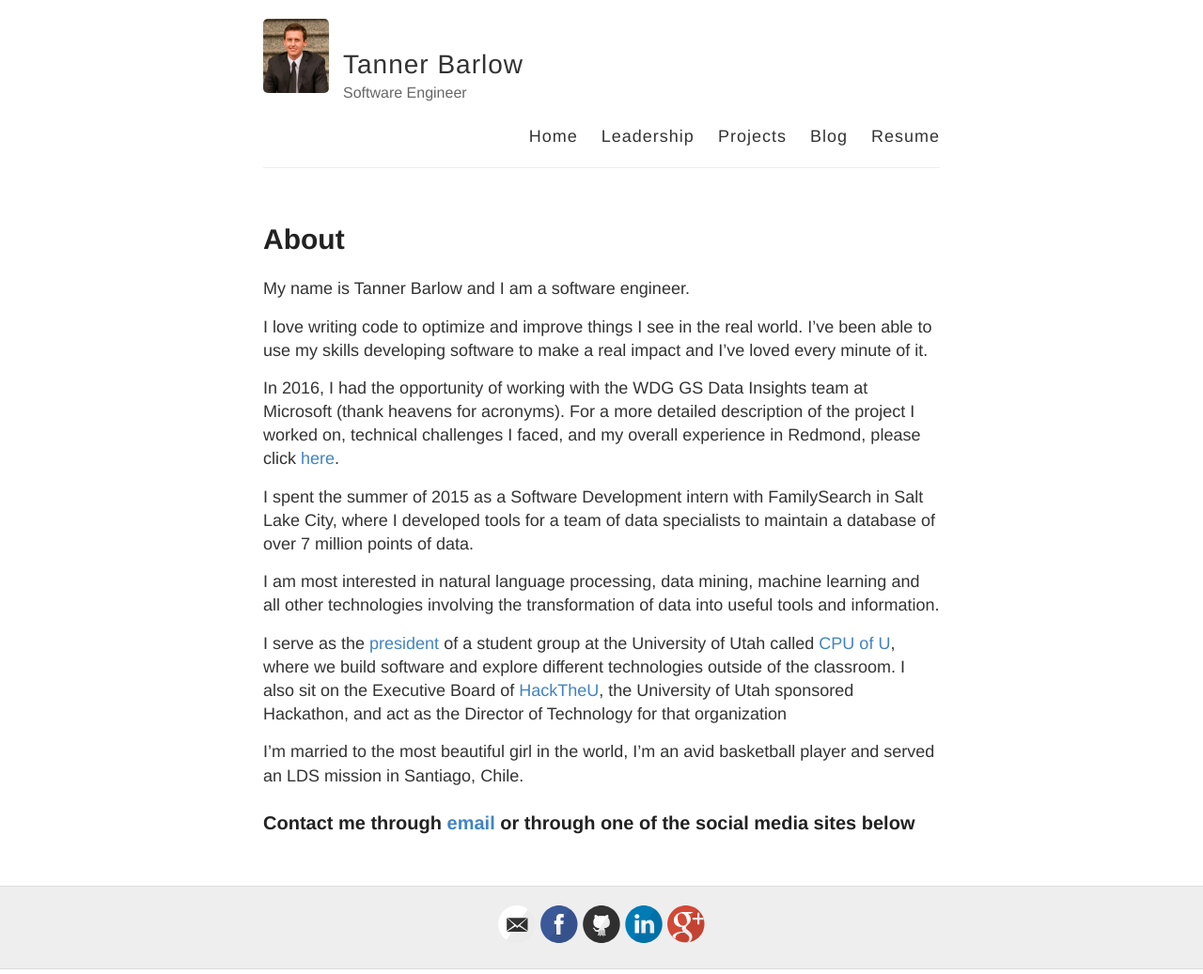
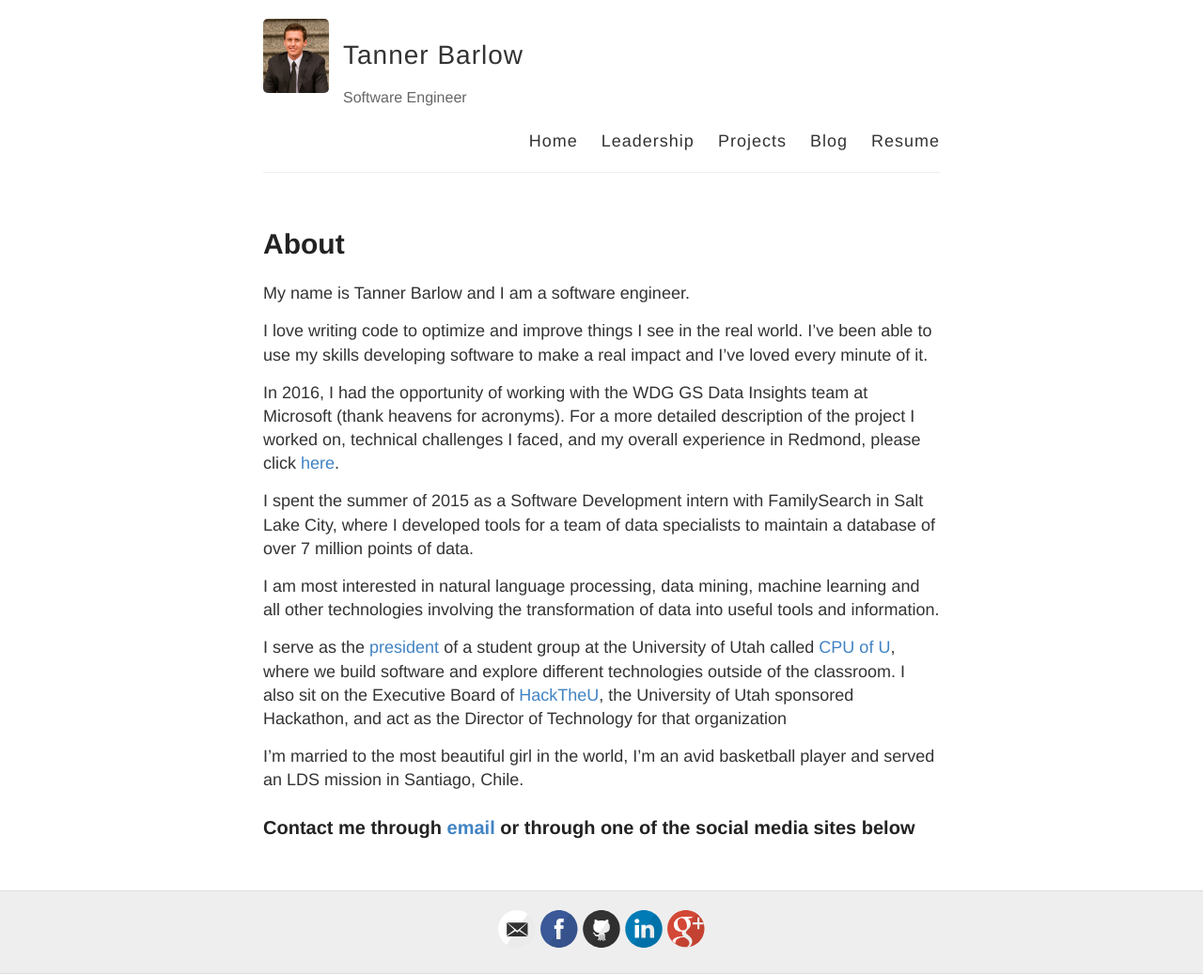
Before and after one commit to tbarlow12/tbarlow12.github.io, a Jekyll site: the page built from index.md, in a window 1280 px wide. Shown: the whole page at 94% size. Built offline with Jekyll 4.4.1, drawn with Linux system fonts in a browser that asks for light colours.

Commit message:
remove break and add p

```diff
--- a/_layouts/default.html
+++ b/_layouts/default.html
@@ -23,8 +23,7 @@
           <a href="{{ site.baseurl }}/" class="site-avatar"><img src="{{ site.avatar }}" /></a>
 
           <div class="site-info">
-            <br>
-            <h1 class="site-name"><a href="{{ site.baseurl }}/">{{ site.name }}</a></h1>
+            <p><h1 class="site-name"><a href="{{ site.baseurl }}/">{{ site.name }}</a></h1></p>
             <p class="site-description">{{ site.description }}</p>
           </div>
 
```
